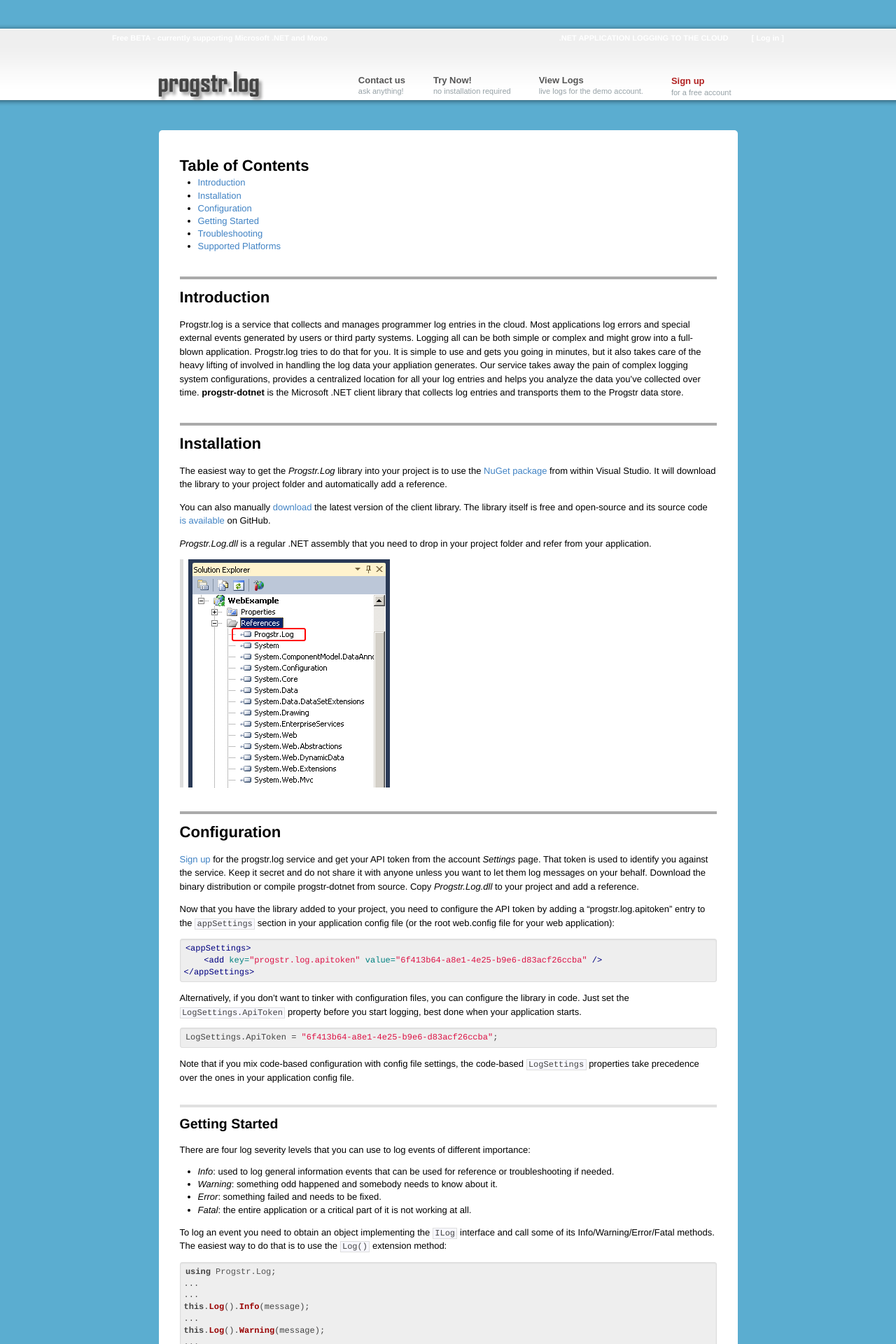
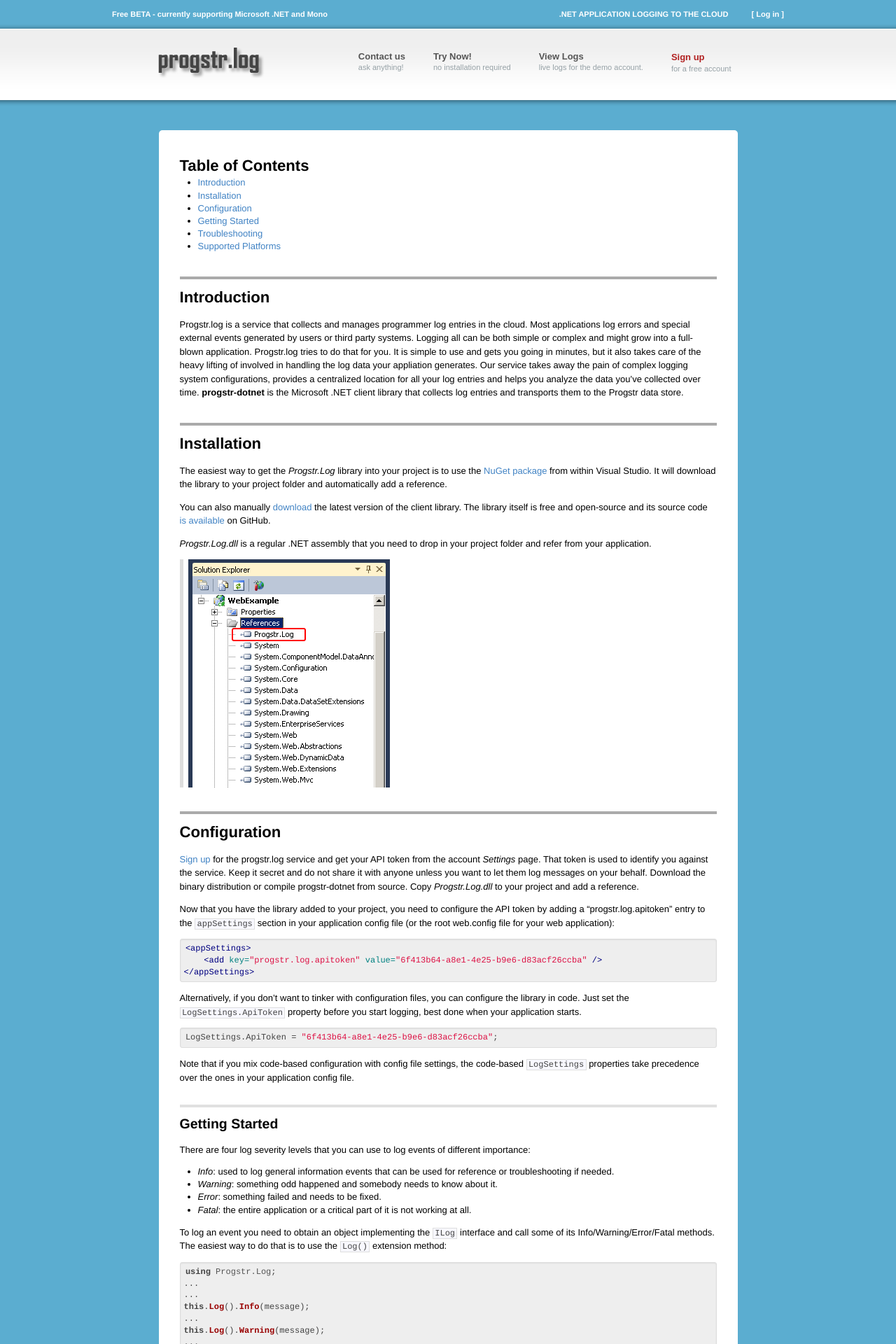
Before and after one commit to progstr/progstr.github.com, a Jekyll site: the page built from index.md, in a window 1280 px wide. Shown: the top 1920 px of the page at 70% size. Built offline with Jekyll 4.4.1, drawn with Linux system fonts in a browser that asks for light colours.

Commit message:
Edited _layouts/default.html via GitHub

```diff
--- a/_layouts/default.html
+++ b/_layouts/default.html
@@ -23,7 +23,7 @@
      </script>
   </head>
   <body>
-    <div id="top_bg">
+
 	<div style='width: 960px; height: 34px; margin: auto; color: white; font-size: 11px;'>
 		<div style='width: 400px; float: left; margin-top: 13px;'>
 			<b>Free BETA - currently supporting Microsoft .NET and Mono</b>
@@ -34,7 +34,7 @@
 			<a href="http://app.progstr.com/login" style="margin-left:30px;"><b style='color:white;'>[ Log in ]</b></a>
 		</div>
 	</div>
-
+    <div id="top_bg" style='margin-top:0px;'>
       <div id="top_bar">
         <div id="menu_wrapper">
 
```
